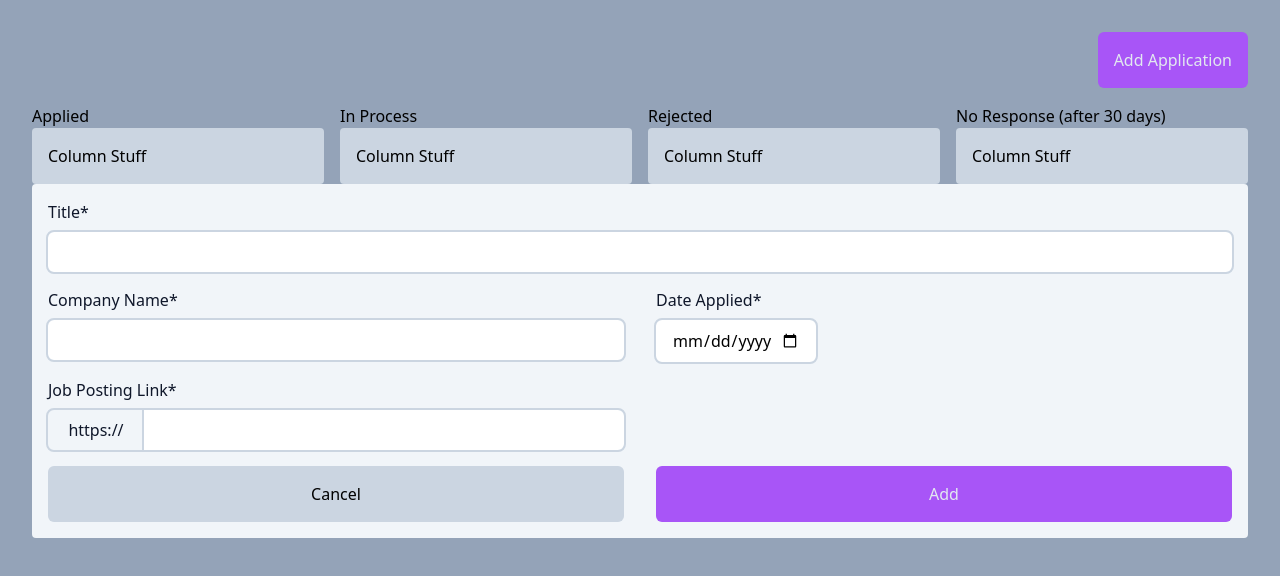
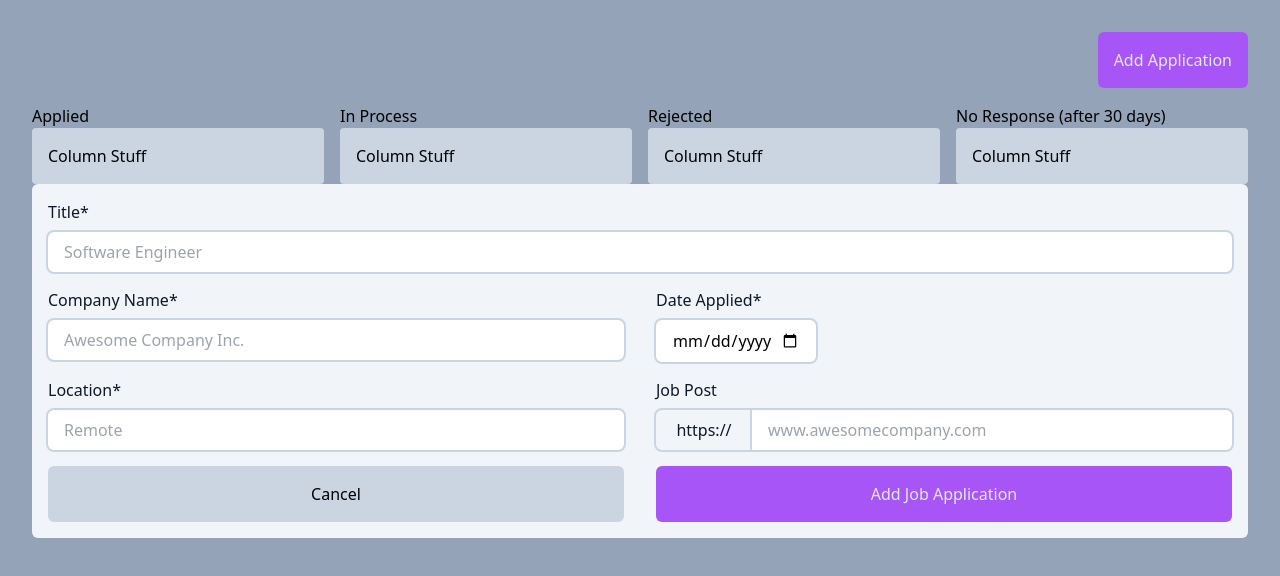
Before and after one commit to bmcarmody/job-app-tracker, a React (Vite) app: page / in a window 1280 px wide. Shown: the top 576 px of the page. Built offline with nearby package versions, Linux system fonts and the light colour scheme; no server answers.

Commit message:
Add location in <ApplicationForm />

```diff
--- a/src/components/ApplicationForm/ApplicationForm.tsx
+++ b/src/components/ApplicationForm/ApplicationForm.tsx
@@ -21,7 +21,7 @@ export const ApplicationForm = () => {
 
   return (
     <form
-      className="grid grid-cols-2 gap-x-8 gap-y-4 bg-slate-100 p-4 rounded w-full text-slate-900"
+      className="grid grid-cols-2 gap-x-8 gap-y-4 bg-slate-100 p-4 rounded-md w-full text-slate-900"
       onSubmit={handleSubmit(onSubmit)}
     >
       <Input
@@ -30,7 +30,8 @@ export const ApplicationForm = () => {
         defaultValue=""
         {...register('title')}
         containerStyles="col-span-2"
-        inputStyles={`w-full`}
+        inputStyles="w-full"
+        placeholder="Software Engineer"
       />
       <Input
         label="Company Name"
@@ -38,7 +39,8 @@ export const ApplicationForm = () => {
         defaultValue=""
         {...register('companyName')}
         containerStyles="col-span-1"
-        inputStyles={`w-full`}
+        inputStyles="w-full"
+        placeholder="Awesome Company Inc."
       />
       <Input
         label="Date Applied"
@@ -49,20 +51,28 @@ export const ApplicationForm = () => {
         inputStyles="w-40"
       />
       <Input
-        label="Job Posting Link"
+        label="Location"
+        type="text"
+        defaultValue=""
+        {...register('location')}
+        containerStyles="col-span-1"
+        inputStyles="w-full"
+        placeholder="Remote"
+      />
+      <Input
+        label="Job Post"
         type="text"
         defaultValue=""
         precontent="https://"
-        {...register('jobPostingLink')}
+        {...register('jobPost')}
         containerStyles="col-span-1"
         inputStyles="w-10/12"
+        required={false}
+        placeholder="www.awesomecompany.com"
       />
-      <div></div>
-      <Button appearance="secondary" additionalStyles="">
-        Cancel
-      </Button>
+      <Button appearance="secondary">Cancel</Button>
       <Button appearance="primary" type="submit" additionalStyles="basis-full">
-        Add
+        Add Job Application
       </Button>
     </form>
   );
--- a/src/jobs.ts
+++ b/src/jobs.ts
@@ -7,7 +7,8 @@ export const JobApplicationSchema = z.object({
   title: z.string().min(3),
   companyName: z.string().min(1),
   dateApplied: z.coerce.date(),
-  jobPostingLink: z.string().url(),
+  location: z.string().min(2),
+  jobPost: z.string().url().optional(),
 });
 
 type JobApplication = z.infer<typeof JobApplicationSchema>;
```
